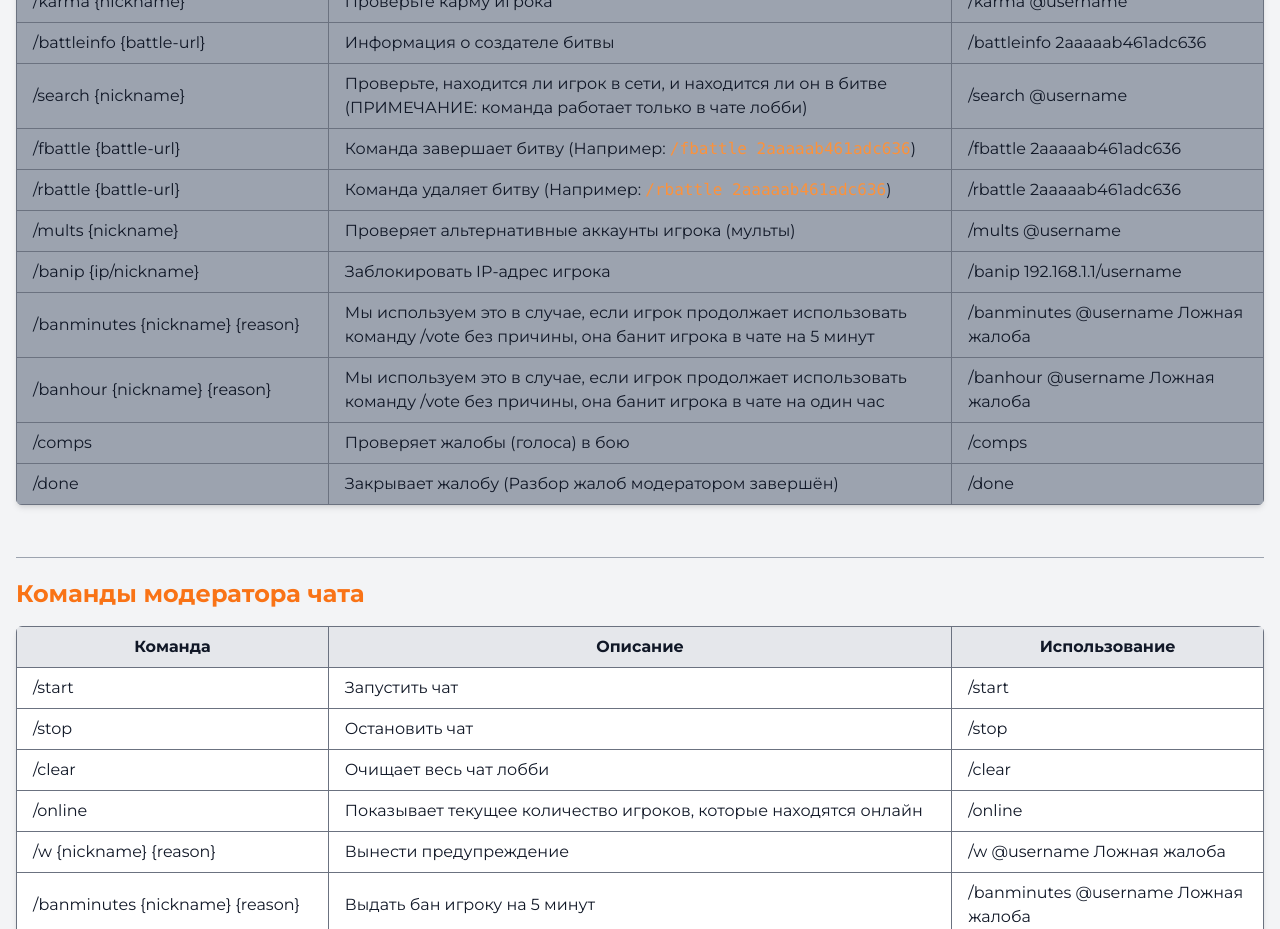
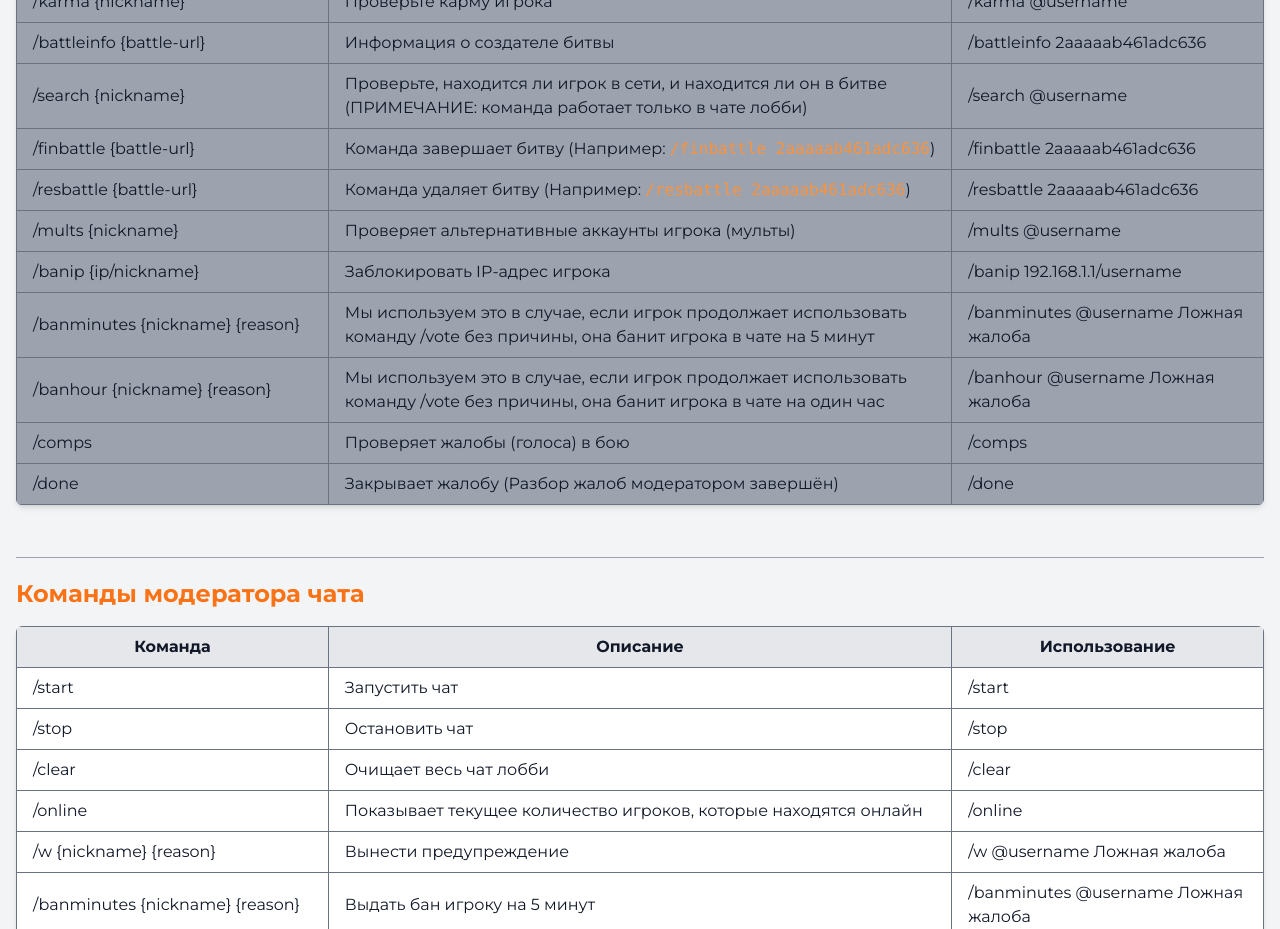
Before and after one commit to ZAREZOV2/bmtoolsrtanks, a plain HTML site: page index.html in a window 1280 px wide. Shown: the part 1620-2549 px from the top of the page. Drawn offline with nearby package versions, Linux system fonts and the light colour scheme.

Commit message:
Update BM command
Deleted:
/rbattle
/fbattle

Added:
/resbattle
/finbattle

```diff
--- a/index.html
+++ b/index.html
@@ -169,14 +169,14 @@
                             <td class="border border-gray-500 px-4 py-2">/search @username</td>
                         </tr>
                         <tr>
-                            <td class="border border-gray-500 px-4 py-2">/fbattle {battle-url}</td>
-                            <td class="border border-gray-500 px-4 py-2">Команда завершает битву (Например: <span class="font-mono text-orange-400">/fbattle 2aaaaab461adc636</span>) </td>
-                            <td class="border border-gray-500 px-4 py-2">/fbattle 2aaaaab461adc636</td>
+                            <td class="border border-gray-500 px-4 py-2">/finbattle {battle-url}</td>
+                            <td class="border border-gray-500 px-4 py-2">Команда завершает битву (Например: <span class="font-mono text-orange-400">/finbattle 2aaaaab461adc636</span>) </td>
+                            <td class="border border-gray-500 px-4 py-2">/finbattle 2aaaaab461adc636</td>
                         </tr>
                         <tr>
-                            <td class="border border-gray-500 px-4 py-2">/rbattle {battle-url}</td>
-                            <td class="border border-gray-500 px-4 py-2">Команда удаляет битву (Например: <span class="font-mono text-orange-400">/rbattle 2aaaaab461adc636</span>)</td>
-                            <td class="border border-gray-500 px-4 py-2">/rbattle 2aaaaab461adc636</td>
+                            <td class="border border-gray-500 px-4 py-2">/resbattle  {battle-url}</td>
+                            <td class="border border-gray-500 px-4 py-2">Команда удаляет битву (Например: <span class="font-mono text-orange-400">/resbattle 2aaaaab461adc636</span>)</td>
+                            <td class="border border-gray-500 px-4 py-2">/resbattle  2aaaaab461adc636</td>
                         </tr>
                         <tr>
                             <td class="border border-gray-500 px-4 py-2">/mults {nickname}</td>
```
